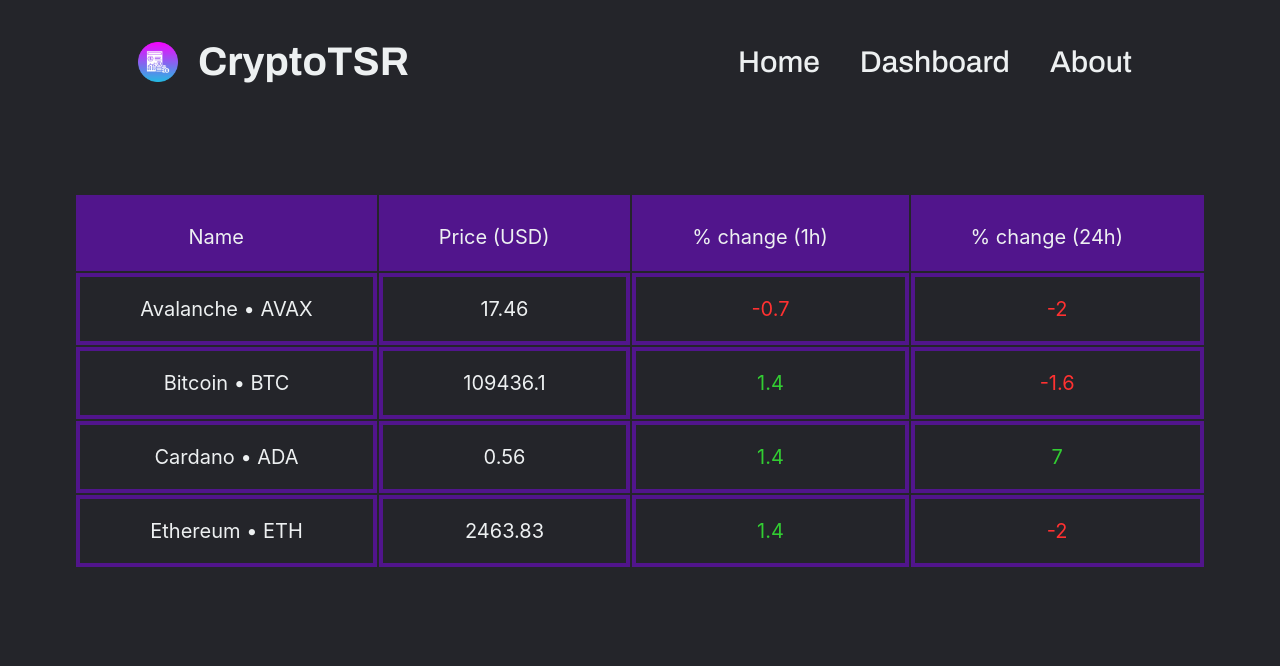
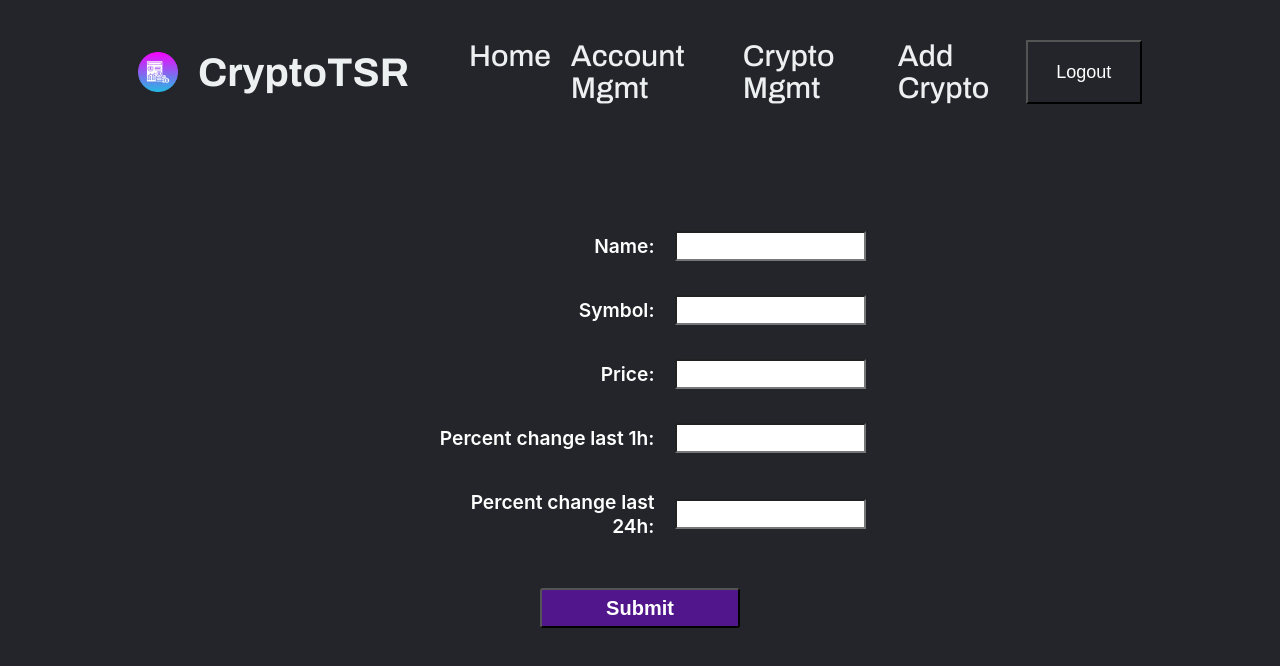
Before and after one commit to MichalBe996/CryptoReactTS, a React (Create React App) app in the folder client/: page /add-crypto in a window 1280 px wide. Before the commit this address led to /. Shown: the top 666 px of the page. Built offline with nearby package versions, Linux system fonts and the light colour scheme.

Commit message:
implementing adding new crypto from database from client side

```diff
--- a/client/src/App.css
+++ b/client/src/App.css
@@ -50,6 +50,18 @@ header {
 
 .nav--links {
   list-style: none;
+}
+
+.nav--links--admin {
+  list-style: none;
+  font-size: 15px;
+  display: flex;
+  flex-direction: row;
+  margin-left: 30px;
+}
+
+.nav--links--admin li {
+  padding: 0px 10px;
 }
 
 .nav--links li {
@@ -166,14 +178,13 @@ label {
 }
 
 .form-row > label {
-  width: 80px;
+  width: 220px;
   display: inline-block;
   text-align: right;
 }
 
 .form-row > input {
   height: 30px;
-  color: white;
   padding: 5px;
 }
 
@@ -208,3 +219,27 @@ label {
   height: 30px;
   cursor: pointer;
 }
+
+.crypto-form-container {
+  padding-top: 30px;
+  display: flex;
+  flex-direction: column;
+  align-items: center;
+  justify-content: center;
+}
+
+input {
+  color: black;
+  background-color: white;
+}
+
+.submit-crypto-button {
+  border-radius: 3px;
+  margin-top: 30px;
+  font-size: 20px;
+  width: 200px;
+  height: 40px;
+  font-weight: 600;
+  color: white;
+  background-color: #51158C;
+}
--- a/client/src/App.tsx
+++ b/client/src/App.tsx
@@ -9,6 +9,7 @@ import CryptoMgmt from './pages/CryptoMgmt';
 import {Routes, Route, Navigate} from "react-router-dom"
 
 import ProtectedRoutes from './pages/ProtectedRoutes';
+import AddCrypto from './pages/AddCrypto';
 
 
 
@@ -24,6 +25,7 @@ function App() {
         <Route path="/admin-dash" element={<AdminDash/>}/>
         <Route path="/account-mgmt" element={<AccountMgmt/>}/>
         <Route path="/crypto-mgmt" element={<CryptoMgmt/>}/>
+        <Route path="/add-crypto" element={<AddCrypto/>}/>
 
       </Route>
 
--- a/client/src/components/adminNavbar.tsx
+++ b/client/src/components/adminNavbar.tsx
@@ -8,10 +8,11 @@ const AdminNavbar = () => {
             <img src={mainLogo} alt="logo" className='logo'/>
             <h3 className='page-name'>CryptoTSR</h3>
             <nav>
-            <ul className='nav--links'>
+            <ul className='nav--links--admin'>
                 <li><a href="/">Home</a></li>
                 <li><a href="/account-mgmt">Account Mgmt</a></li>
                 <li><a href="/crypto-mgmt">Crypto Mgmt</a></li>
+                <li><a href="/add-crypto">Add Crypto</a></li>
                 <button className='logout-button'>Logout</button>
 
             </ul>
--- /dev/null
+++ b/client/src/pages/AddCrypto.tsx
@@ -0,0 +1,64 @@
+import React from 'react'
+import AdminNavbar from '../components/adminNavbar'
+import axios from 'axios'
+
+
+const AddCrypto = () => {
+
+
+    const [newCryptoData, setNewCryptoData] = React.useState({
+        name: "",
+        symbol: "",
+        price: 0,
+        percent1h: 0,
+        percent24h: 0
+
+    })
+
+    const handleFormChange = (e: React.ChangeEvent<HTMLInputElement>) => {
+        setNewCryptoData({...newCryptoData,
+            [e.target.id]: e.target.value
+        })
+    }
+
+    const handleFormSubmit = async (e: React.FormEvent) => {
+        e.preventDefault()
+        console.log(newCryptoData)
+    }
+  return (
+    <div>
+        <AdminNavbar/>
+        <div className='crypto-form-container'>
+            <form className='admin-form' onSubmit={handleFormSubmit}>
+                <span className='form-row'>
+                    <label htmlFor='name'>Name:</label>
+                    <input onChange={handleFormChange }id="name"/>
+                </span>
+                <span className='form-row'>
+                    <label htmlFor='name'>Symbol:</label>
+                    <input onChange={handleFormChange} id="symbol"/>
+                </span>
+                 <span className='form-row'>
+                    <label htmlFor='price'>Price:</label>
+                    <input onChange={handleFormChange} id="price" type='number'/>
+                </span>
+                <span className='form-row'>
+                    <label htmlFor='percent1h'>Percent change last 1h:</label>
+                    <input onChange={handleFormChange} id="percent1h" type='number'/>
+                </span>
+                <span className='form-row'>
+                    <label htmlFor='percent24h'>Percent change last 24h:</label>
+                    <input onChange={handleFormChange} id="percent24h" type='number'/>
+                </span>
+
+                <button className='submit-crypto-button' type='submit'>Submit</button>
+
+
+            </form>
+
+        </div>
+    </div>
+  )
+}
+
+export default AddCrypto
```
